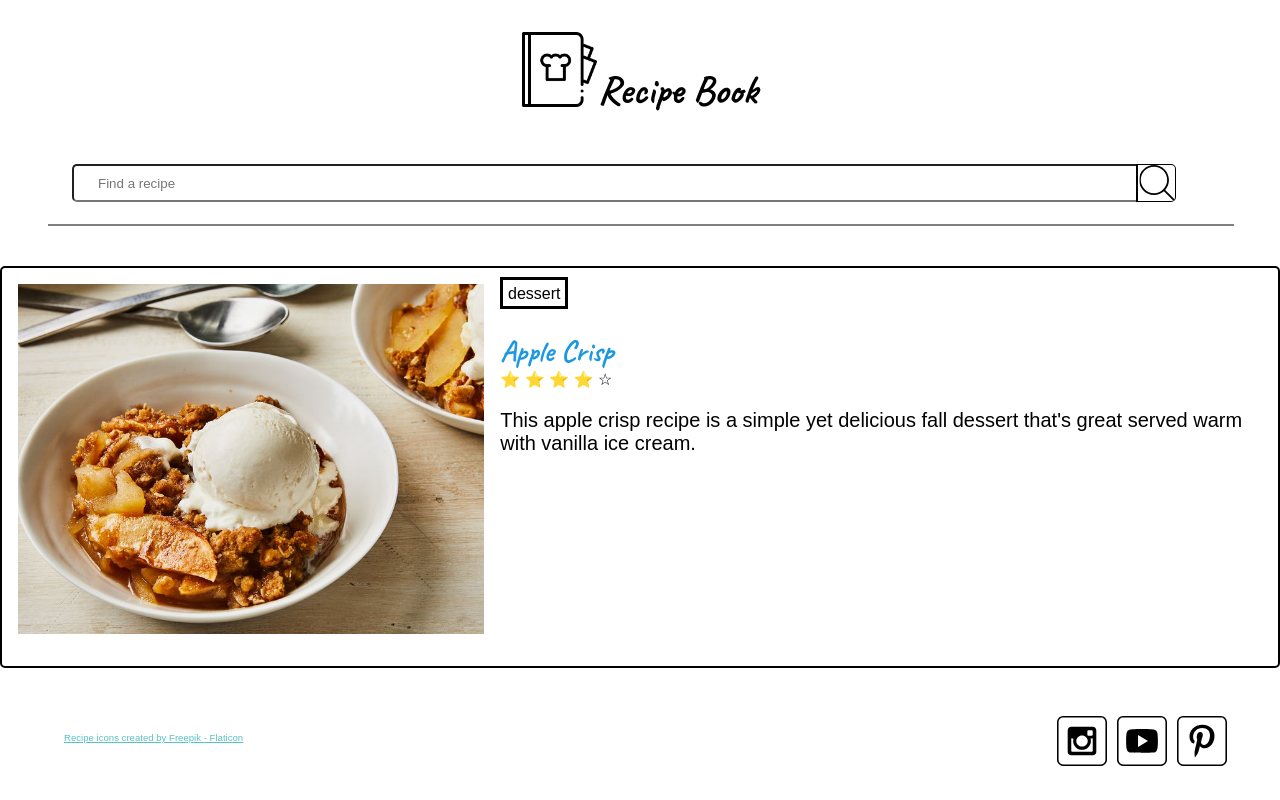
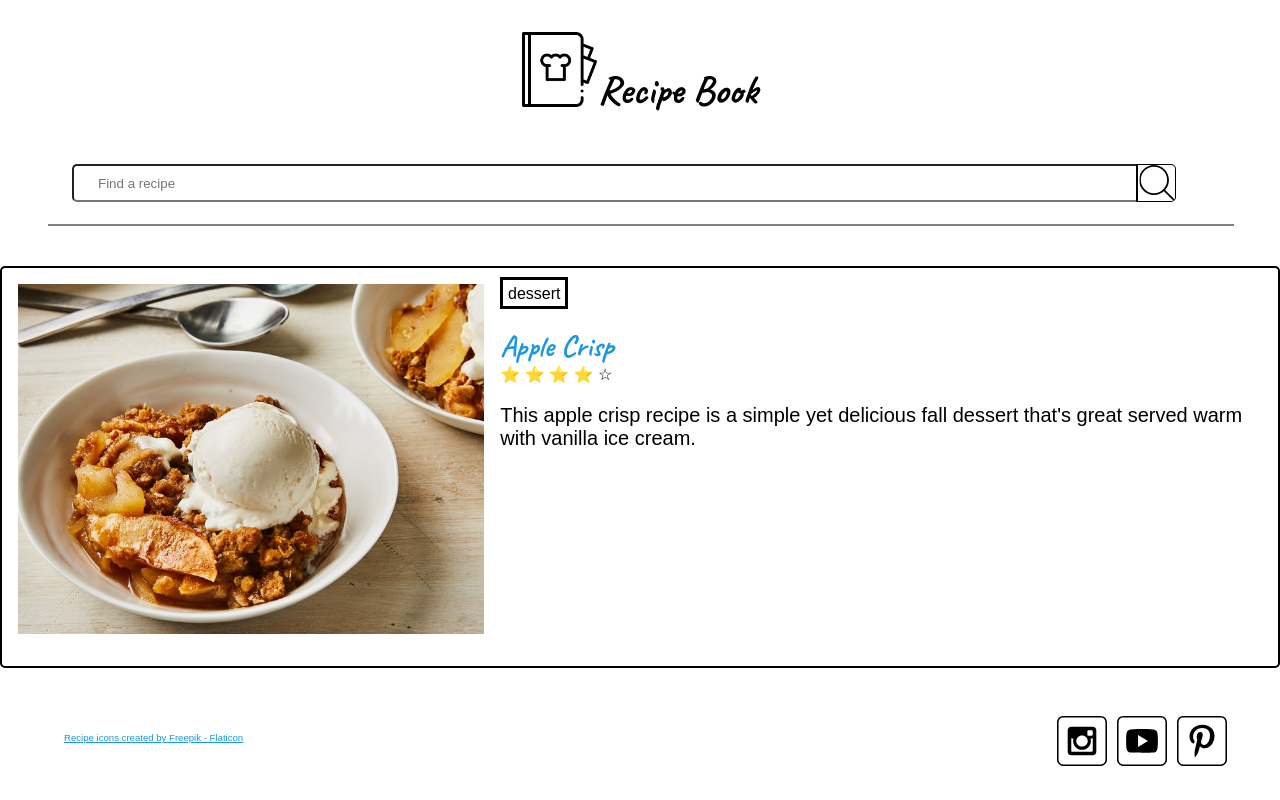
Before and after one commit to amitaifinny/wdd131, a plain HTML site: page recipes/index.html in a window 1280 px wide. Shown: the top 800 px of the page. Drawn offline with Linux system fonts and the light colour scheme.

Commit message:
lighthouse fixes

```diff
--- a/recipes/index.html
+++ b/recipes/index.html
@@ -14,7 +14,7 @@
     <meta property="og:url" content="https://amitaifinny.github.io/wdd131/recipes/index.html">
     <meta name="twitter:card" content="summary_large_image">
     <link rel="icon" type="image/x-icon" href="#" alt="recipe book logo">
-    <link rel="stylesheet" href="recipes.css">
+    <link rel="stylesheet" href="recipes.css" media="all">
     <script src="main.js" type="module" defer></script>
 </head>
 <body>
@@ -39,7 +39,7 @@
                 <img src="images/apple-crisp.jpg" id="apple-crisp" alt="a picture of apple crisp">
                 <div class="recipe-content">
                     <span class="recipe-type">dessert</span>
-                    <h3>Apple Crisp</h3>
+                    <h2 class="recipe-title">Apple Crisp</h2>
                     <span
                         class="rating"
                         role="img"
--- a/recipes/recipes.css
+++ b/recipes/recipes.css
@@ -1,3 +1,4 @@
+
 :root {
     --primary-color: #1B98E0;
     --secondary-color: #59c3c3;
@@ -43,7 +44,7 @@ h1 {
     font-family: var(--headline-font);
     font-size: 40px;
 }
-h3 {
+.recipe-title {
     font-family: var(--headline-font);
     color: var(--primary-color);
     font-size: 30px;
@@ -119,7 +120,7 @@ footer {
 
 #ugly {
     font-size: 0.6em;
-    color: var(--secondary-color);
+    color: var(--primary-color);
     padding-top: 2rem;
     display: flex;
     justify-content: center;
```
